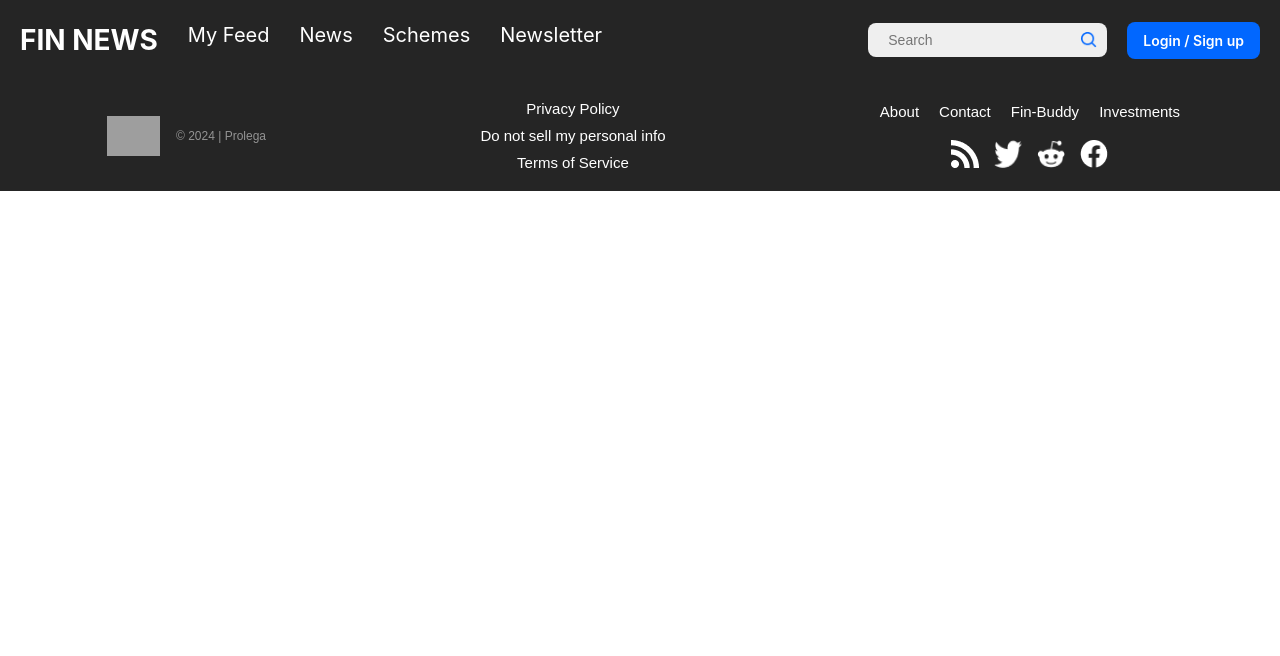
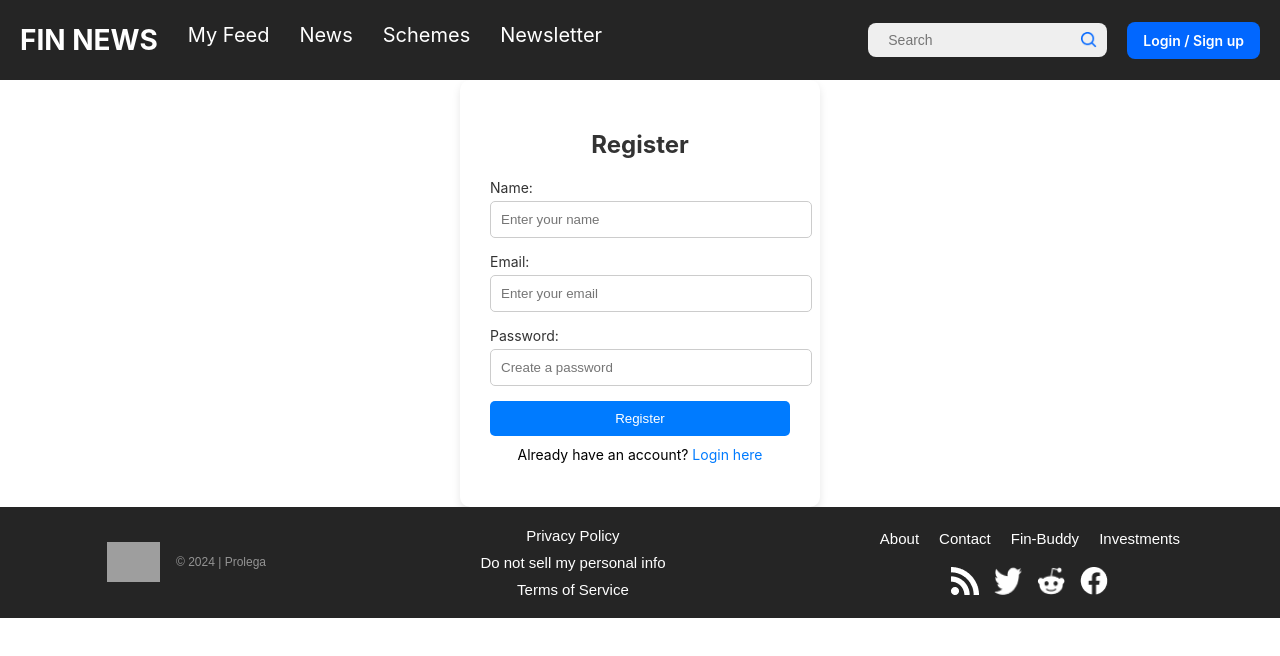
Before and after one commit to divyansh-2005/FinNews, a React (Create React App) app in the folder frontend/: page /auth/register in a window 1280 px wide. Shown: the top 656 px of the page. Built offline with nearby package versions, Linux system fonts and the light colour scheme; grey boxes are pictures that could not be loaded.

Commit message:
Added login and register feature

```diff
--- a/frontend/src/App.js
+++ b/frontend/src/App.js
@@ -4,6 +4,8 @@ import Home from './pages/Home';
 import MyFeed from './components/MyFeedSecion/MyFeed';
 import Header from './components/Header/Header';
 import Footer from './components/Footer/Footer';
+import Signin from './components/signin/Signin';
+import Register from './components/signin/Regiseter';
 
 function App() {
   return (
@@ -12,6 +14,8 @@ function App() {
       <Routes>
         <Route path="/" element={<Home />} />
         <Route path="/myfeed" element={<MyFeed />} />
+        <Route path='/auth/login' element={<Signin/>} />
+        <Route path='/auth/register' element={<Register/>} />
       </Routes>
       <Footer/>
     </Router>
--- a/frontend/src/components/Header/Header.jsx
+++ b/frontend/src/components/Header/Header.jsx
@@ -1,6 +1,7 @@
 import React from "react";
 import styles from './Header.module.css'; // Import the CSS Module
 import searchIcon from '../../assets/search-icon.png';
+import {Link} from 'react-router-dom'
 
 function Header() {
   return (
@@ -26,7 +27,9 @@ function Header() {
               <img src={searchIcon} alt="Search Icon" className={styles.searchIcon} />
             </div>
           </div>
+          <Link to="/auth/login" >
           <button className={styles.loginSignUp}>Login / Sign up</button>
+          </Link>
         </div>
       </div>
     </div>
--- /dev/null
+++ b/frontend/src/components/signin/Regiseter.jsx
@@ -0,0 +1,81 @@
+// src/components/Register.js
+import React, { useState } from 'react';
+import { Link } from 'react-router-dom';
+import './signin.css';
+
+const Register = () => {
+  const [name, setName] = useState('');
+  const [email, setEmail] = useState('');
+  const [password, setPassword] = useState('');
+  const [error, setError] = useState('');
+
+  const handleRegister = async (e) => {
+    e.preventDefault();
+
+    const data = { name, email, password };
+
+    try {
+      const response = await fetch('http://localhost:5000/signup', {
+        method: 'POST',
+        headers: { 'Content-Type': 'application/json' },
+        body: JSON.stringify(data),
+      });
+
+      const result = await response.json();
+
+      if (response.ok) {
+        alert('Registration successful!');
+        // You can also redirect to login after registration
+      } else {
+        setError(result.message);
+      }
+    } catch (err) {
+      setError('Something went wrong. Please try again.');
+    }
+  };
+
+  return (
+    <div className="auth-container">
+      <h2>Register</h2>
+      {error && <p className="error-message">{error}</p>}
+      <form className="auth-form" onSubmit={handleRegister}>
+        <div className="form-group">
+          <label>Name:</label>
+          <input
+            type="text"
+            placeholder="Enter your name"
+            value={name}
+            onChange={(e) => setName(e.target.value)}
+            required
+          />
+        </div>
+        <div className="form-group">
+          <label>Email:</label>
+          <input
+            type="email"
+            placeholder="Enter your email"
+            value={email}
+            onChange={(e) => setEmail(e.target.value)}
+            required
+          />
+        </div>
+        <div className="form-group">
+          <label>Password:</label>
+          <input
+            type="password"
+            placeholder="Create a password"
+            value={password}
+            onChange={(e) => setPassword(e.target.value)}
+            required
+          />
+        </div>
+        <button type="submit" className="auth-btn">Register</button>
+      </form>
+      <p className="toggle-link">
+        Already have an account? <Link to="/auth/login">Login here</Link>
+      </p>
+    </div>
+  );
+};
+
+export default Register;
--- /dev/null
+++ b/frontend/src/components/signin/Signin.jsx
@@ -0,0 +1,70 @@
+// src/components/Login.js
+import React, { useState } from 'react';
+import { Link } from 'react-router-dom';
+import './signin.css';
+
+const Login = () => {
+  const [email, setEmail] = useState('');
+  const [password, setPassword] = useState('');
+  const [error, setError] = useState('');
+
+  const handleLogin = async (e) => {
+    e.preventDefault();
+
+    const data = { email, password };
+
+    try {
+      const response = await fetch('http://localhost:5000/signin', {
+        method: 'POST',
+        headers: { 'Content-Type': 'application/json' },
+        body: JSON.stringify(data),
+      });
+
+      const result = await response.json();
+
+      if (response.ok) {
+        alert('Login successful!');
+        // You can also redirect the user after a successful login
+      } else {
+        setError(result.message);
+      }
+    } catch (err) {
+      setError('Something went wrong. Please try again.');
+    }
+  };
+
+  return (
+    <div className="auth-container">
+      <h2>Login</h2>
+      {error && <p className="error-message">{error}</p>}
+      <form className="auth-form" onSubmit={handleLogin}>
+        <div className="form-group">
+          <label>Email:</label>
+          <input
+            type="email"
+            placeholder="Enter your email"
+            value={email}
+            onChange={(e) => setEmail(e.target.value)}
+            required
+          />
+        </div>
+        <div className="form-group">
+          <label>Password:</label>
+          <input
+            type="password"
+            placeholder="Enter your password"
+            value={password}
+            onChange={(e) => setPassword(e.target.value)}
+            required
+          />
+        </div>
+        <button type="submit" className="auth-btn">Login</button>
+      </form>
+      <p className="toggle-link">
+        Don't have an account? <Link to="/auth/register">Register here</Link>
+      </p>
+    </div>
+  );
+};
+
+export default Login;
--- /dev/null
+++ b/frontend/src/components/signin/signin.css
@@ -0,0 +1,73 @@
+
+.app {
+    display: flex;
+    justify-content: center;
+    align-items: center;
+    height: 100vh;
+    background-color: #f0f0f0;
+    font-family: 'Arial', sans-serif;
+  }
+
+
+  .auth-container {
+    background-color: #fff;
+    padding: 30px;
+    border-radius: 10px;
+    box-shadow: 0 4px 8px rgba(0, 0, 0, 0.1);
+    width: 300px;
+    text-align: center;
+    margin: auto;
+  }
+
+  h2 {
+    margin-bottom: 20px;
+    font-size: 24px;
+    color: #333;
+  }
+
+  .auth-form .form-group {
+    margin-bottom: 15px;
+    text-align: left;
+  }
+
+  .form-group label {
+    display: block;
+    font-size: 14px;
+    color: #333;
+    margin-bottom: 5px;
+  }
+
+  .form-group input {
+    width: 100%;
+    padding: 10px;
+    border-radius: 5px;
+    border: 1px solid #ccc;
+  }
+
+  .auth-btn {
+    width: 100%;
+    padding: 10px;
+    background-color: #007BFF;
+    color: #fff;
+    border: none;
+    border-radius: 5px;
+    cursor: pointer;
+  }
+
+  .auth-btn:hover {
+    background-color: #0056b3;
+  }
+
+  .toggle-link {
+    margin-top: 10px;
+    font-size: 14px;
+  }
+
+  .toggle-link a {
+    color: #007BFF;
+    text-decoration: none;
+  }
+
+  .toggle-link a:hover {
+    text-decoration: underline;
+  }
```
